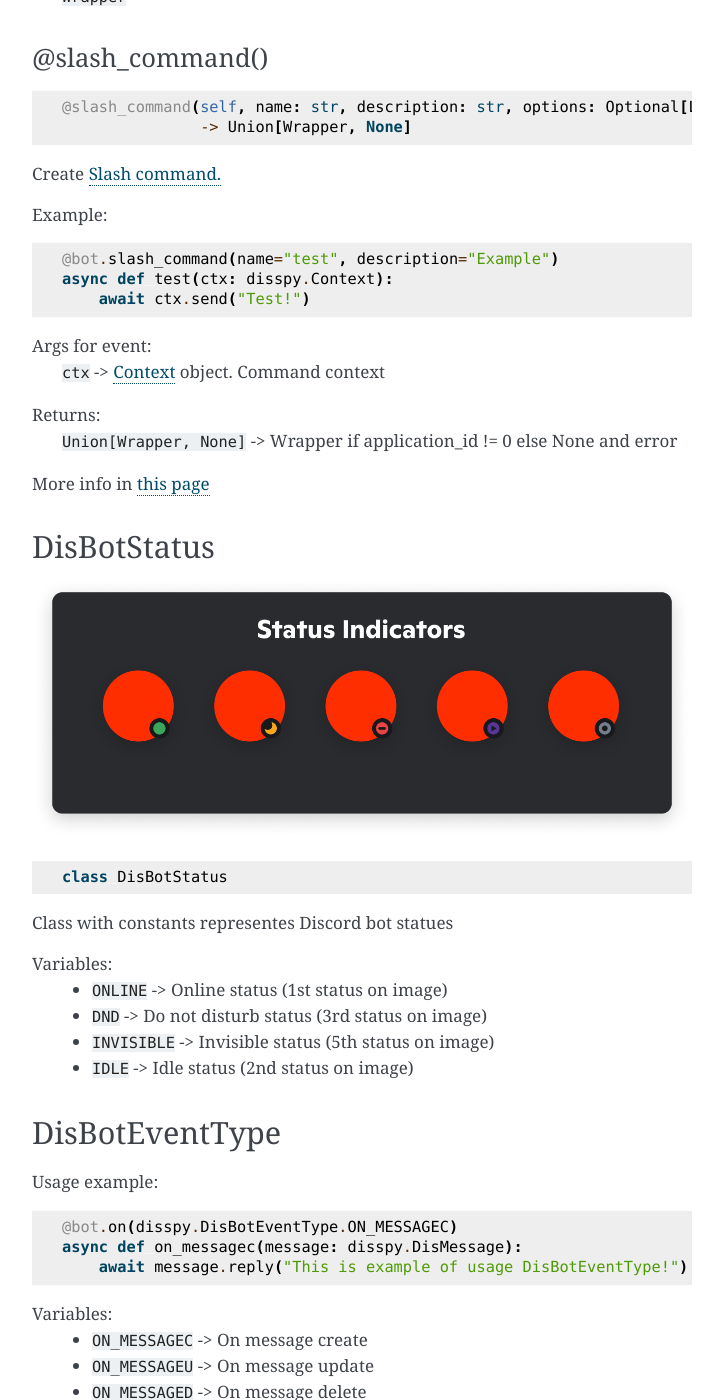
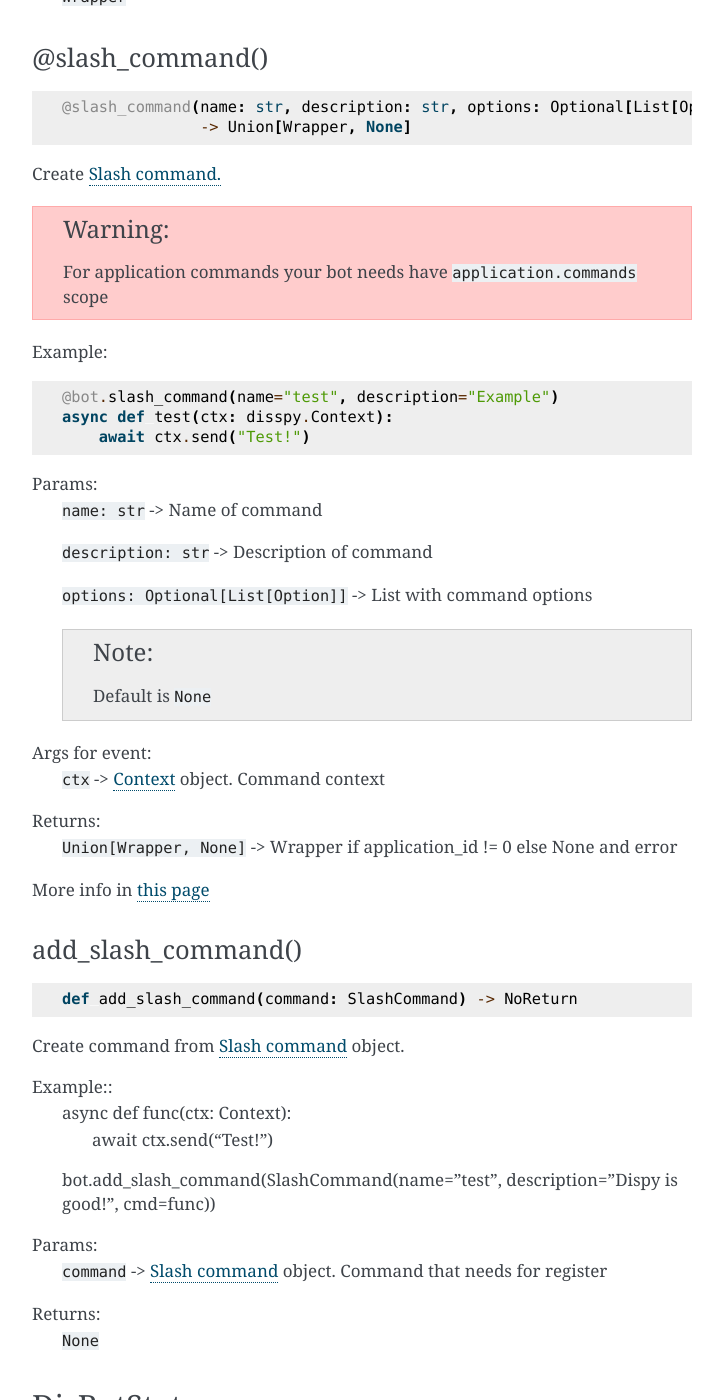
Before and after one commit to bleudev/pytecord_old_archive, a Sphinx documentation site: the page built from docs/source/objects/bot.rst, in a window 1280 px wide and 1400 px high, scrolled down 3671 px. Shown: the whole window, without its empty margins (388-1111 px from the left). Built offline with Sphinx 7.4.7, drawn with Linux system fonts in a browser that asks for light colours.

Commit message:
Docs: add_slash_command() and optimizations

```diff
--- a/docs/source/objects/bot.rst
+++ b/docs/source/objects/bot.rst
@@ -171,16 +171,29 @@ Returns:
 
 ::
 
-    @slash_command(self, name: str, description: str, options: Optional[List[appc.Option]])
+    @slash_command(name: str, description: str, options: Optional[List[Option]])
                    -> Union[Wrapper, None]
 
 Create `Slash command. <application_commands.html#slash-commands>`_
+
+.. warning::
+    For application commands your bot needs have ``application.commands`` scope
 
 Example::
 
     @bot.slash_command(name="test", description="Example")
     async def test(ctx: disspy.Context):
         await ctx.send("Test!")
+
+Params:
+    ``name: str`` -> Name of command
+
+    ``description: str`` -> Description of command
+
+    ``options: Optional[List[Option]]`` -> List with command options
+
+    .. note::
+        Default is ``None``
 
 Args for event:
     ``ctx`` -> `Context <application_commands.html#context>`_ object. Command context
@@ -189,6 +202,27 @@ Returns:
     ``Union[Wrapper, None]`` -> Wrapper if application_id != 0 else None and error
 
 More info in `this page <application_commands.html#slash-commands>`_
+
+add_slash_command()
+===================
+
+::
+
+    def add_slash_command(command: SlashCommand) -> NoReturn
+
+Create command from `Slash command <application_commands.html#slash-commands>`_ object.
+
+Example::
+    async def func(ctx: Context):
+        await ctx.send("Test!")
+
+    bot.add_slash_command(SlashCommand(name="test", description="Dispy is good!", cmd=func))
+
+Params:
+    ``command`` -> `Slash command <application_commands.html#slash-commands>`_ object. Command that needs for register
+
+Returns:
+    ``None``
 
 DisBotStatus
 ************
```
